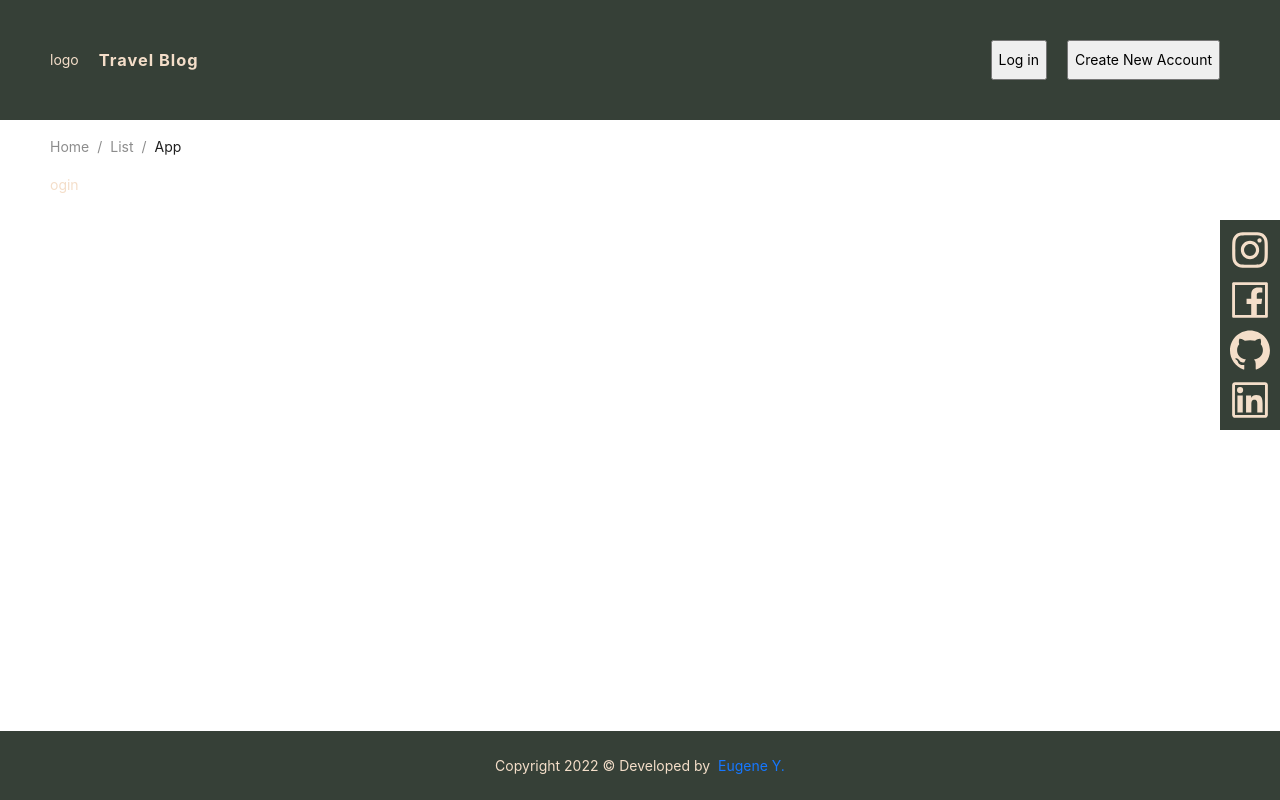
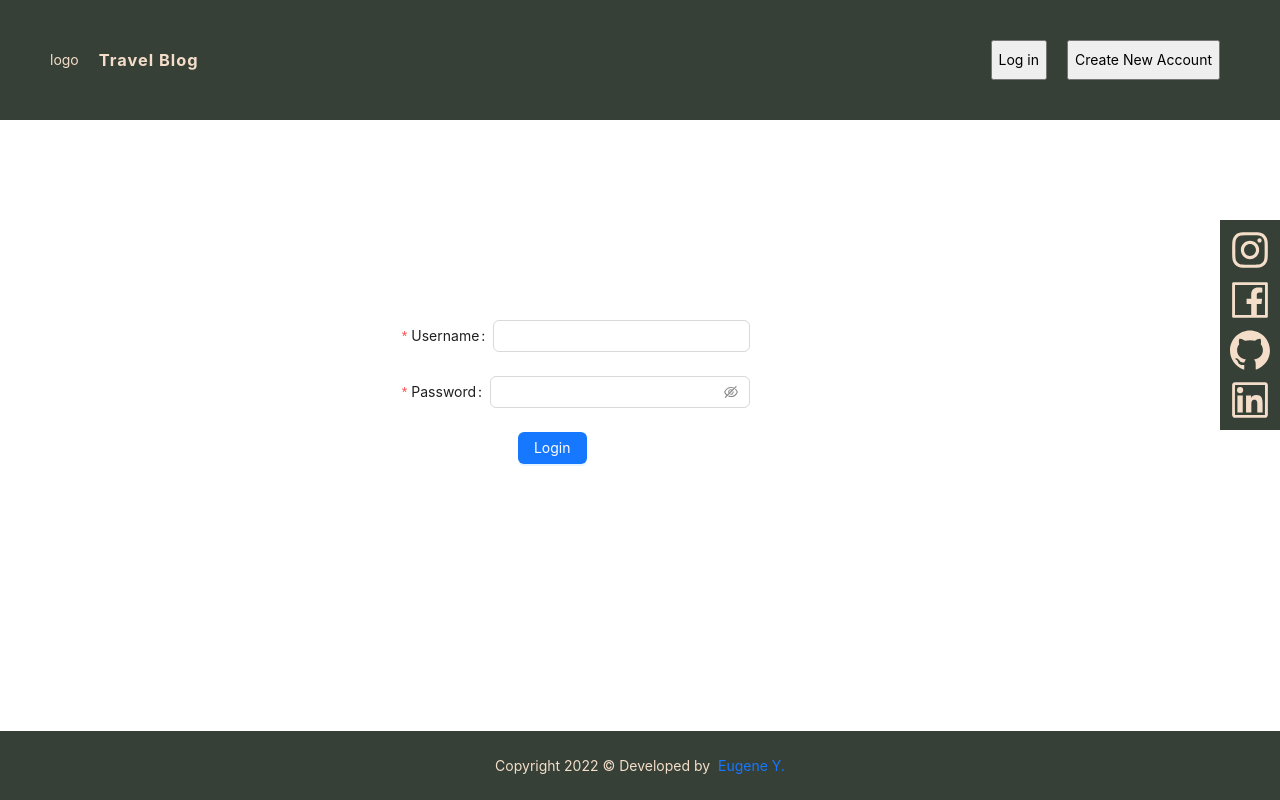
Before and after one commit to kwin64/blog, a React (Create React App) app in the folder client/: page /login in a window 1280 px wide. Built offline with nearby package versions, Linux system fonts and the light colour scheme.

Commit message:
style: init login, registration

```diff
--- a/client/src/App.jsx
+++ b/client/src/App.jsx
@@ -7,15 +7,13 @@ import Main from './pages/main/Main';
 import NewPost from './pages/newPost/NewPost';
 import NotFound from './pages/notFound/NotFound';
 import Post from './pages/post/Post';
-import Posts from './pages/posts/Posts';
 import Registration from './pages/registration/Registration';
 
 function App() {
   return (
     <MainLayout>
       <Routes>
-        <Route path="/" element={<Main />} />
-        <Route path="posts" element={<Posts />} />
+        <Route path="/posts" element={<Main />} />
         <Route path=":id" element={<Post />} />
         <Route path=":id/edit" element={<EditPost />} />
         <Route path=":new" element={<NewPost />} />
--- a/client/src/layout/MainLayout.jsx
+++ b/client/src/layout/MainLayout.jsx
@@ -51,14 +51,6 @@ const MainLayout = ({ children }) => {
         </Header>
         <Layout className="layoutContent">
           <Content style={styleBreadcrumb}>
-            <Breadcrumb
-              style={{
-                margin: '16px 0',
-              }}>
-              <Breadcrumb.Item>Home</Breadcrumb.Item>
-              <Breadcrumb.Item>List</Breadcrumb.Item>
-              <Breadcrumb.Item>App</Breadcrumb.Item>
-            </Breadcrumb>
             <div className="site-layout-content" style={styleContent}>
               <div>{children}</div>
             </div>
--- a/client/src/pages/login/Login.jsx
+++ b/client/src/pages/login/Login.jsx
@@ -1,6 +1,60 @@
+import { Button, Form, Input } from 'antd';
 import React from 'react';
+import './Login.scss';
 
 const Login = () => {
-  return <div>ogin</div>;
+  const onFinish = (values) => {
+    console.log('Success:', values);
+  };
+  const onFinishFailed = (errorInfo) => {
+    console.log('Failed:', errorInfo);
+  };
+
+  return (
+    <div className="containerLogin">
+      <Form
+        name="basic"
+        initialValues={{
+          remember: false,
+        }}
+        onFinish={onFinish}
+        onFinishFailed={onFinishFailed}
+        autoComplete="off">
+        <Form.Item
+          label="Username"
+          name="username"
+          rules={[
+            {
+              required: true,
+              message: 'Please input your username!',
+            },
+          ]}>
+          <Input />
+        </Form.Item>
+
+        <Form.Item
+          label="Password"
+          name="password"
+          rules={[
+            {
+              required: true,
+              message: 'Please input your password!',
+            },
+          ]}>
+          <Input.Password />
+        </Form.Item>
+
+        <Form.Item
+          wrapperCol={{
+            offset: 8,
+            span: 16,
+          }}>
+          <Button type="primary" htmlType="submit">
+            Login
+          </Button>
+        </Form.Item>
+      </Form>
+    </div>
+  );
 };
 export default Login;
--- /dev/null
+++ b/client/src/pages/login/Login.scss
@@ -0,0 +1,6 @@
+.containerLogin {
+  display: flex;
+  align-items: center;
+  justify-content: center;
+  margin-top: 200px;
+}
--- a/client/src/pages/main/Main.jsx
+++ b/client/src/pages/main/Main.jsx
@@ -23,7 +23,8 @@ const Main = () => {
     comments: 1,
     likes: 2,
   };
-  console.log(Array(5).fill(testDate));
+
+  // console.log(Array(5).fill(testDate));
 
   return (
     <div className="container">
--- a/client/src/pages/posts/Posts.jsx
+++ /dev/null
@@ -1,6 +0,0 @@
-import React from 'react';
-
-const Posts = () => {
-  return <div>Posts</div>;
-};
-export default Posts;
--- a/client/src/pages/registration/Registration.jsx
+++ b/client/src/pages/registration/Registration.jsx
@@ -1,6 +1,60 @@
 import React from 'react';
+import { Button, Form, Input } from 'antd';
+import './Registration.scss';
 
 const Registration = () => {
-  return <div>Reg</div>;
+  const onFinish = (values) => {
+    console.log('Success:', values);
+  };
+  const onFinishFailed = (errorInfo) => {
+    console.log('Failed:', errorInfo);
+  };
+
+  return (
+    <div className="containerRegistration">
+      <Form
+        name="basic"
+        initialValues={{
+          remember: false,
+        }}
+        onFinish={onFinish}
+        onFinishFailed={onFinishFailed}
+        autoComplete="off">
+        <Form.Item
+          label="Email"
+          name="email"
+          rules={[
+            {
+              required: true,
+              message: 'Please input your email!',
+            },
+          ]}>
+          <Input />
+        </Form.Item>
+
+        <Form.Item
+          label="Password"
+          name="password"
+          rules={[
+            {
+              required: true,
+              message: 'Please input your password!',
+            },
+          ]}>
+          <Input.Password />
+        </Form.Item>
+
+        <Form.Item
+          wrapperCol={{
+            offset: 8,
+            span: 16,
+          }}>
+          <Button type="primary" htmlType="submit">
+            accept
+          </Button>
+        </Form.Item>
+      </Form>
+    </div>
+  );
 };
 export default Registration;
--- /dev/null
+++ b/client/src/pages/registration/Registration.scss
@@ -0,0 +1,6 @@
+.containerRegistration {
+  display: flex;
+  align-items: center;
+  justify-content: center;
+  margin-top: 200px;
+}
```
